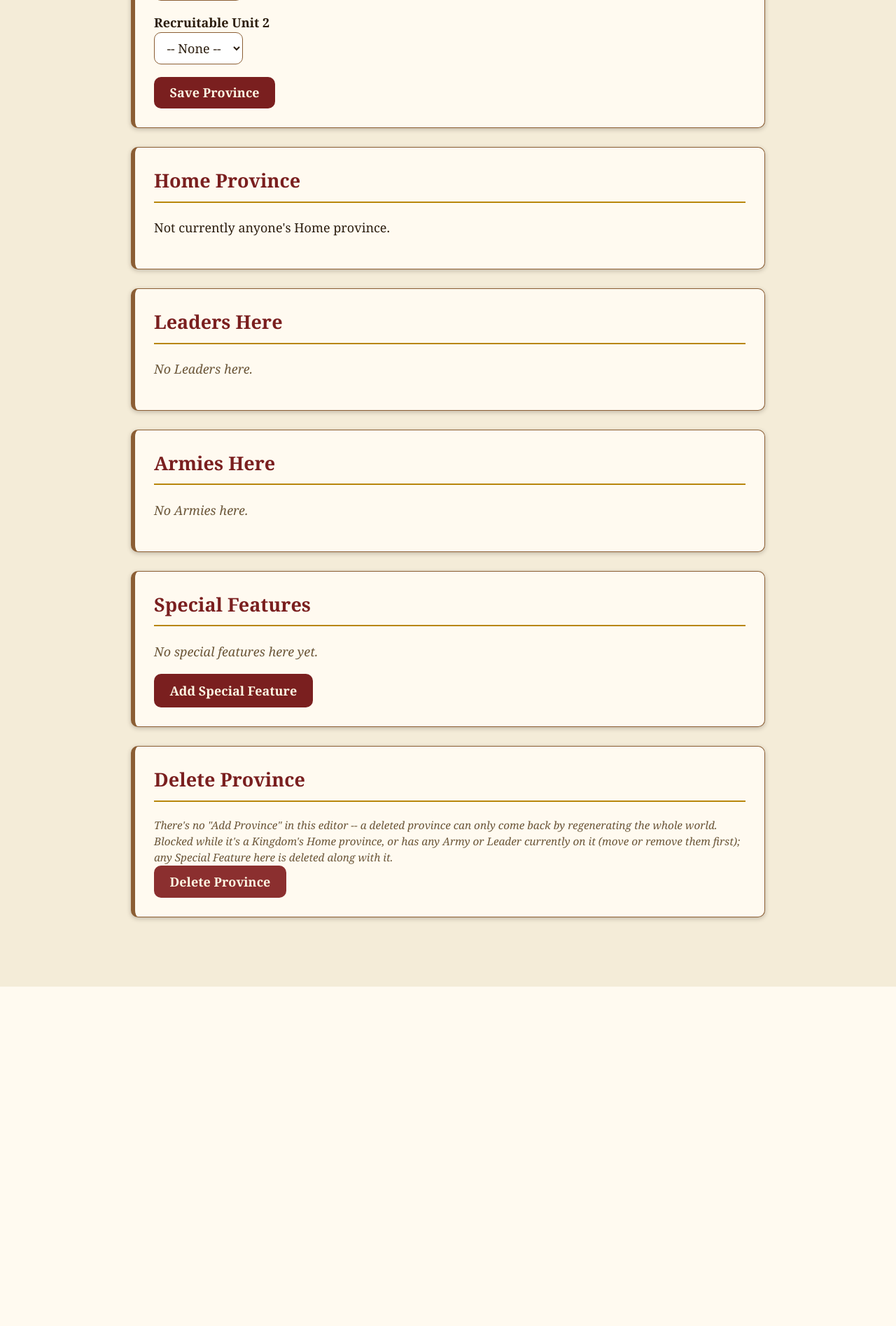
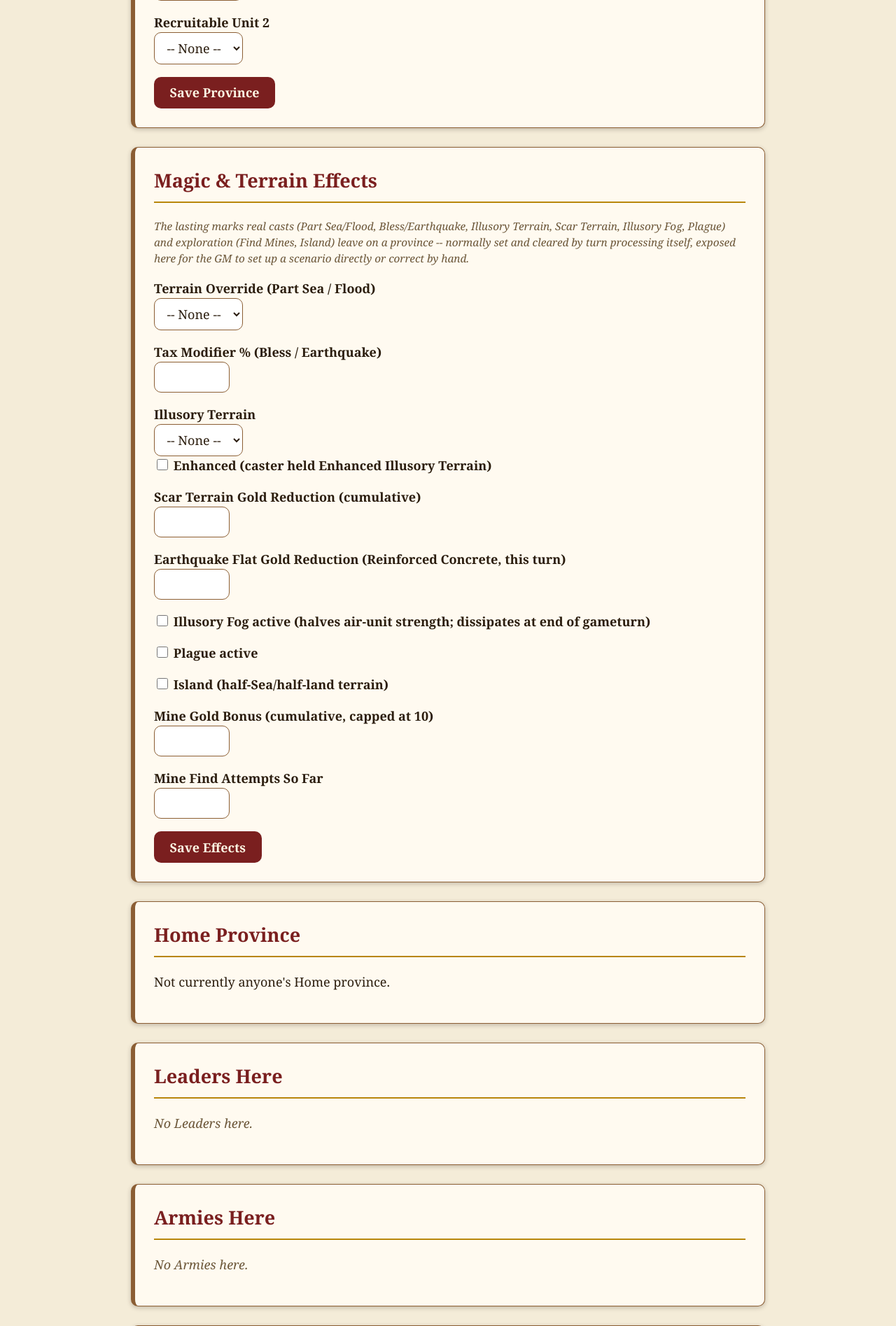
Before and after one commit to Fusky1975/programma-ak, a Flask app: template ak_engine/src/ak_engine/webapp/templates/province_edit.html in a window 1280 px wide. Shown: the part 872-2767 px from the top of the page at 70% size. Before the commit the page ends 2282 px from the top, so only its background shows below. Run offline with Flask 3, Linux system fonts and the light colour scheme; the template is opened without the code that fills it, so the values that code supplies are empty.

Commit message:
Expose province magic/terrain effect fields in the GM web interface
ProvinceState already carries 11 real, consumed fields for lasting
spell effects and exploration progress -- terrain_override (Part Sea/
Flood), tax_modifier_percent (Bless/Earthquake), illusory_terrain +
illusory_terrain_enhanced (Illusory Terrain), scar_terrain_gold_
reduction, earthquake_flat_reduction (Reinforced Concrete), illusory_
fog_active, plague_active, is_island, mine_gold_bonus, and mine_find_
attempts -- but none were visible or editable anywhere in the province
editor. Normally set and cleared by turn processing itself, but the GM
had no way to set one up directly for a scenario, or correct one by
hand.

Added a "Magic & Terrain Effects" panel to province_edit.html with a
dedicated province_effects_save route, kept separate from the existing
core-identity Save Province form (terrain/race/owner/tax/recruit
types) since these are a distinct concern with their own semantics
(e.g. terrain_override vs. the base terrain, illusory_terrain as a
pure bluff that must never feed real mechanics).

7 new tests cover persisting all 11 fields, clearing the optional
terrains/checkboxes back to their defaults, and the usual invalid-
terrain/non-numeric/missing-province/missing-game error paths.
Verified live in the browser: set every field via the form, confirmed
all 11 values round-tripped correctly after a page reload.

Full suite: 7864 passed.

Co-Authored-By: Claude Sonnet 5 <noreply@anthropic.com>
Claude-Session: https://claude.ai/code/session_014VaEUS1g4uYf8L4ZSQeR42

```diff
--- a/ak_engine/src/ak_engine/webapp/app.py
+++ b/ak_engine/src/ak_engine/webapp/app.py
@@ -965,6 +965,58 @@ def create_app(games_root: Path | None = None) -> Flask:
         save_game(root, slug, state)
         return redirect(url_for("province_edit", slug=slug, x=x, y=y))
 
+    @app.post("/games/<slug>/provinces/<int:x>/<int:y>/effects")
+    def province_effects_save(slug: str, x: int, y: int):
+        root: Path = app.config["GAMES_ROOT"]
+        try:
+            _, state = open_game(root, slug)
+        except GameNotFoundError:
+            return redirect(url_for("games_list", error="Game not found."))
+        coord = HexCoord(x, y)
+        province = state.provinces.get(coord)
+        if province is None:
+            return redirect(url_for("provinces_list", slug=slug, error="Province not found."))
+
+        def _edit_error(message: str):
+            return redirect(url_for("province_edit", slug=slug, x=x, y=y, error=message))
+
+        def _optional_terrain(field: str) -> Terrain | None:
+            raw = request.form.get(field, "")
+            return Terrain[raw] if raw else None
+
+        try:
+            terrain_override = _optional_terrain("terrain_override")
+            illusory_terrain = _optional_terrain("illusory_terrain")
+        except KeyError:
+            return _edit_error("Please choose a valid terrain.")
+
+        def _int_field(field: str) -> int:
+            raw = request.form.get(field, "").strip()
+            return int(raw) if raw else 0
+
+        try:
+            tax_modifier_percent = _int_field("tax_modifier_percent")
+            scar_terrain_gold_reduction = _int_field("scar_terrain_gold_reduction")
+            earthquake_flat_reduction = _int_field("earthquake_flat_reduction")
+            mine_gold_bonus = _int_field("mine_gold_bonus")
+            mine_find_attempts = _int_field("mine_find_attempts")
+        except ValueError:
+            return _edit_error("Effect values must be whole numbers.")
+
+        province.terrain_override = terrain_override
+        province.tax_modifier_percent = tax_modifier_percent
+        province.illusory_terrain = illusory_terrain
+        province.illusory_terrain_enhanced = "illusory_terrain_enhanced" in request.form
+        province.scar_terrain_gold_reduction = scar_terrain_gold_reduction
+        province.earthquake_flat_reduction = earthquake_flat_reduction
+        province.illusory_fog_active = "illusory_fog_active" in request.form
+        province.plague_active = "plague_active" in request.form
+        province.is_island = "is_island" in request.form
+        province.mine_gold_bonus = mine_gold_bonus
+        province.mine_find_attempts = mine_find_attempts
+        save_game(root, slug, state)
+        return redirect(url_for("province_edit", slug=slug, x=x, y=y))
+
     @app.post("/games/<slug>/provinces/<int:x>/<int:y>/set-home")
     def province_set_home(slug: str, x: int, y: int):
         root: Path = app.config["GAMES_ROOT"]
--- a/ak_engine/src/ak_engine/webapp/templates/province_edit.html
+++ b/ak_engine/src/ak_engine/webapp/templates/province_edit.html
@@ -68,6 +68,73 @@
     </p>
 
     <button type="submit">Save Province</button>
+  </form>
+</div>
+
+<div class="panel" style="border-left: 6px solid var(--phase-editor);">
+  <h2>Magic &amp; Terrain Effects</h2>
+  <p class="hex-map-legend-note">The lasting marks real casts (Part Sea/Flood, Bless/Earthquake, Illusory Terrain, Scar Terrain, Illusory Fog, Plague) and exploration (Find Mines, Island) leave on a province -- normally set and cleared by turn processing itself, exposed here for the GM to set up a scenario directly or correct by hand.</p>
+  <form method="post" action="{{ url_for('province_effects_save', slug=meta.slug, x=province.coord.x, y=province.coord.y) }}">
+    <p>
+      <label for="terrain_override">Terrain Override (Part Sea / Flood)</label><br>
+      <select id="terrain_override" name="terrain_override">
+        <option value="" {% if province.terrain_override is none %}selected{% endif %}>-- None --</option>
+        {% for terrain in terrains %}
+          <option value="{{ terrain.name }}" {% if province.terrain_override == terrain %}selected{% endif %}>{{ terrain|display_name }}</option>
+        {% endfor %}
+      </select>
+    </p>
+
+    <p>
+      <label for="tax_modifier_percent">Tax Modifier % (Bless / Earthquake)</label><br>
+      <input type="number" id="tax_modifier_percent" name="tax_modifier_percent" value="{{ province.tax_modifier_percent }}" style="width: 6em;">
+    </p>
+
+    <p>
+      <label for="illusory_terrain">Illusory Terrain</label><br>
+      <select id="illusory_terrain" name="illusory_terrain">
+        <option value="" {% if province.illusory_terrain is none %}selected{% endif %}>-- None --</option>
+        {% for terrain in terrains %}
+          <option value="{{ terrain.name }}" {% if province.illusory_terrain == terrain %}selected{% endif %}>{{ terrain|display_name }}</option>
+        {% endfor %}
+      </select>
+      <br>
+      <label><input type="checkbox" name="illusory_terrain_enhanced" {% if province.illusory_terrain_enhanced %}checked{% endif %}> Enhanced (caster held Enhanced Illusory Terrain)</label>
+    </p>
+
+    <p>
+      <label for="scar_terrain_gold_reduction">Scar Terrain Gold Reduction (cumulative)</label><br>
+      <input type="number" id="scar_terrain_gold_reduction" name="scar_terrain_gold_reduction" value="{{ province.scar_terrain_gold_reduction }}" style="width: 6em;">
+    </p>
+
+    <p>
+      <label for="earthquake_flat_reduction">Earthquake Flat Gold Reduction (Reinforced Concrete, this turn)</label><br>
+      <input type="number" id="earthquake_flat_reduction" name="earthquake_flat_reduction" value="{{ province.earthquake_flat_reduction }}" style="width: 6em;">
+    </p>
+
+    <p>
+      <label><input type="checkbox" name="illusory_fog_active" {% if province.illusory_fog_active %}checked{% endif %}> Illusory Fog active (halves air-unit strength; dissipates at end of gameturn)</label>
+    </p>
+
+    <p>
+      <label><input type="checkbox" name="plague_active" {% if province.plague_active %}checked{% endif %}> Plague active</label>
+    </p>
+
+    <p>
+      <label><input type="checkbox" name="is_island" {% if province.is_island %}checked{% endif %}> Island (half-Sea/half-land terrain)</label>
+    </p>
+
+    <p>
+      <label for="mine_gold_bonus">Mine Gold Bonus (cumulative, capped at 10)</label><br>
+      <input type="number" id="mine_gold_bonus" name="mine_gold_bonus" value="{{ province.mine_gold_bonus }}" style="width: 6em;">
+    </p>
+
+    <p>
+      <label for="mine_find_attempts">Mine Find Attempts So Far</label><br>
+      <input type="number" id="mine_find_attempts" name="mine_find_attempts" value="{{ province.mine_find_attempts }}" style="width: 6em;">
+    </p>
+
+    <button type="submit">Save Effects</button>
   </form>
 </div>
 
```
Also changed, not shown: ak_engine/tests/test_webapp_app.py (+135 -0 lines).
